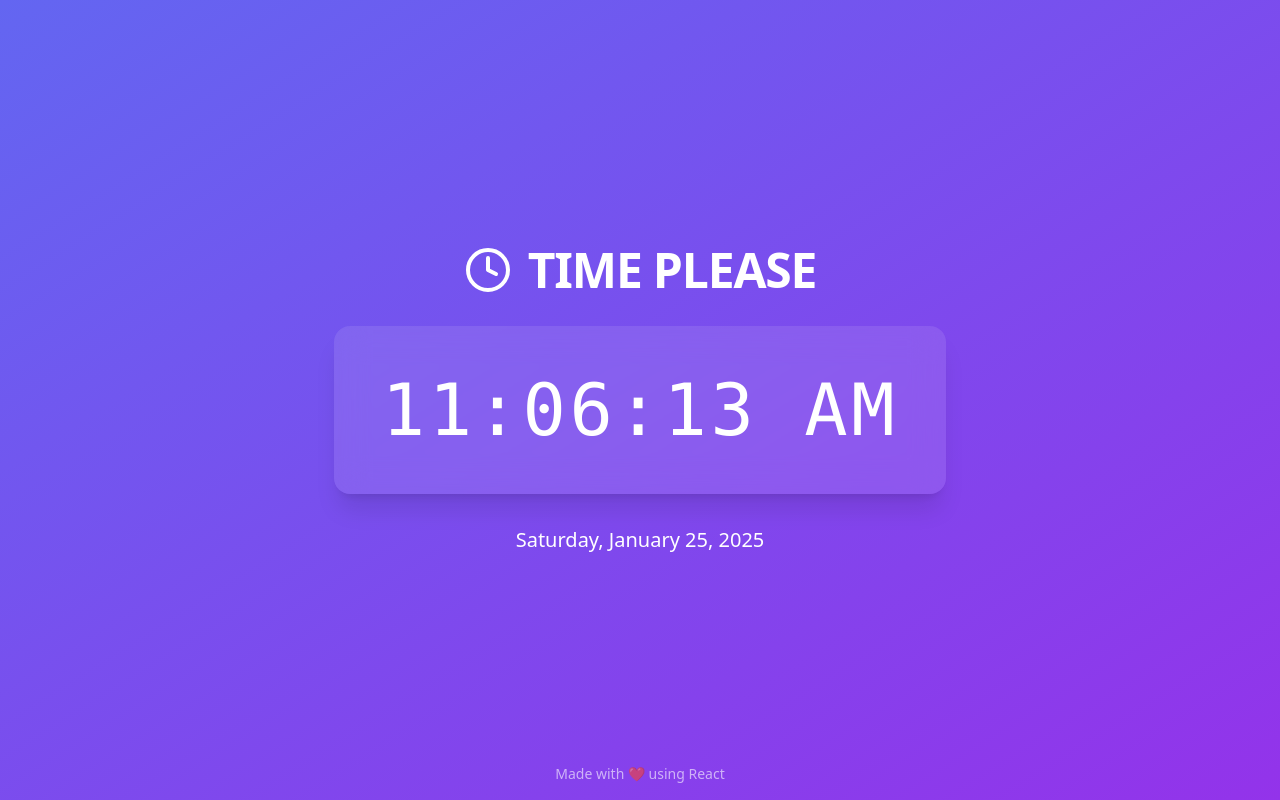
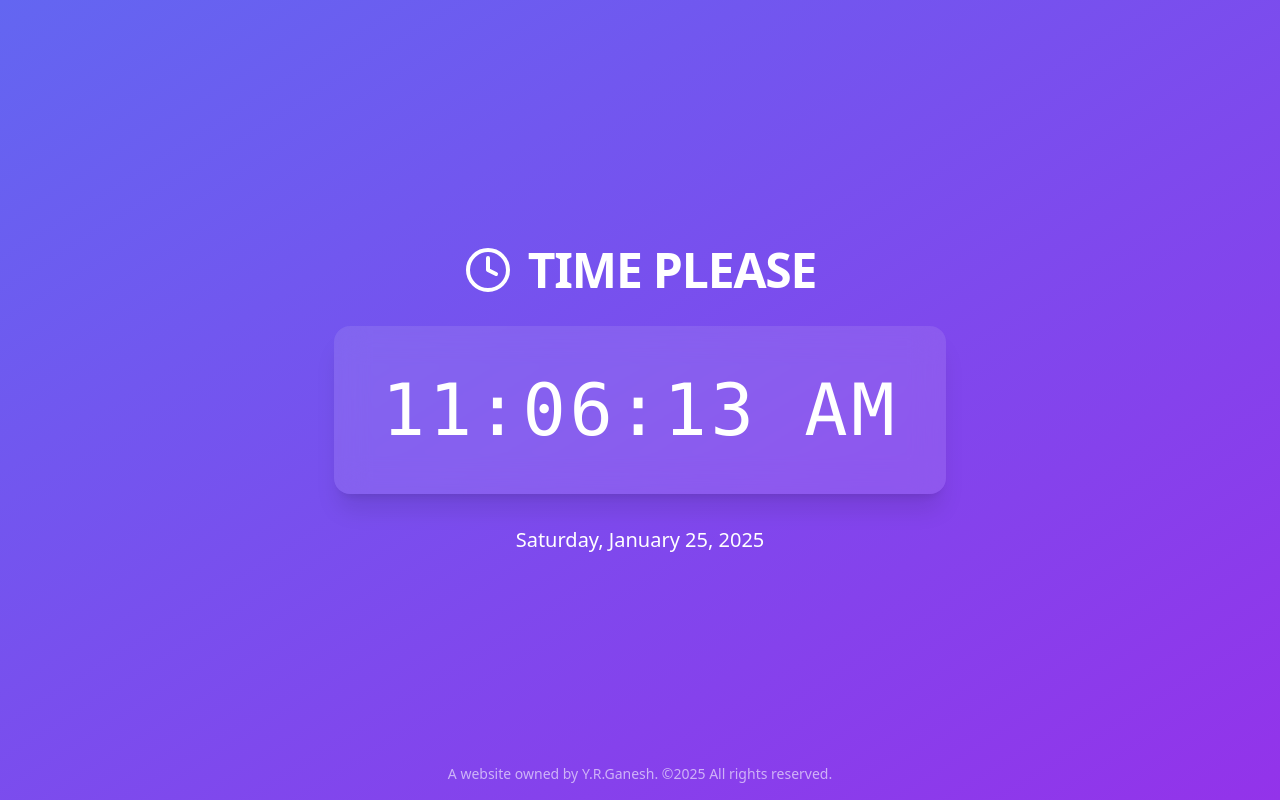
Before and after one commit to ganykicks/TimePlz, a React (Vite) app: page / in a window 1280 px wide. Built offline with nearby package versions, Linux system fonts and the light colour scheme.

Commit message:
Update App.tsx

```diff
--- a/src/App.tsx
+++ b/src/App.tsx
@@ -37,7 +37,7 @@ function App() {
       </div>
 
       <footer className="fixed bottom-4 text-white/60 text-sm">
-        Made with ❤️ using React
+        A website owned by Y.R.Ganesh. ©2025 All rights reserved.
       </footer>
     </div>
   );
```
